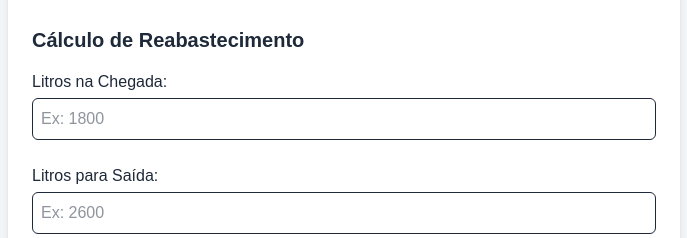
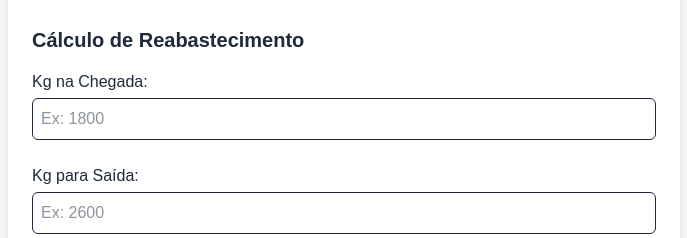
Before and after one commit to Colombao/airplane, a Next.js app: page / in a window 1280 px wide. Shown: the part 345-583 px from the top of the page, without its empty margins (296-983 px from the left). Built offline with nearby package versions, Linux system fonts and the light colour scheme.

Commit message:
Update labels in FuelCalculator component for clarity on input fields

```diff
--- a/app/page.tsx
+++ b/app/page.tsx
@@ -94,7 +94,7 @@ export default function FuelCalculator() {
           <div className="grid grid-cols-1 gap-6">
             <div>
               <label className="block font-medium mb-1">
-                Litros na Chegada:
+                Kg na Chegada:
               </label>
               <input
                 type="text"
@@ -107,7 +107,7 @@ export default function FuelCalculator() {
 
             <div>
               <label className="block font-medium mb-1">
-                Litros para Saída:
+                Kg para Saída:
               </label>
               <input
                 type="text"
```
